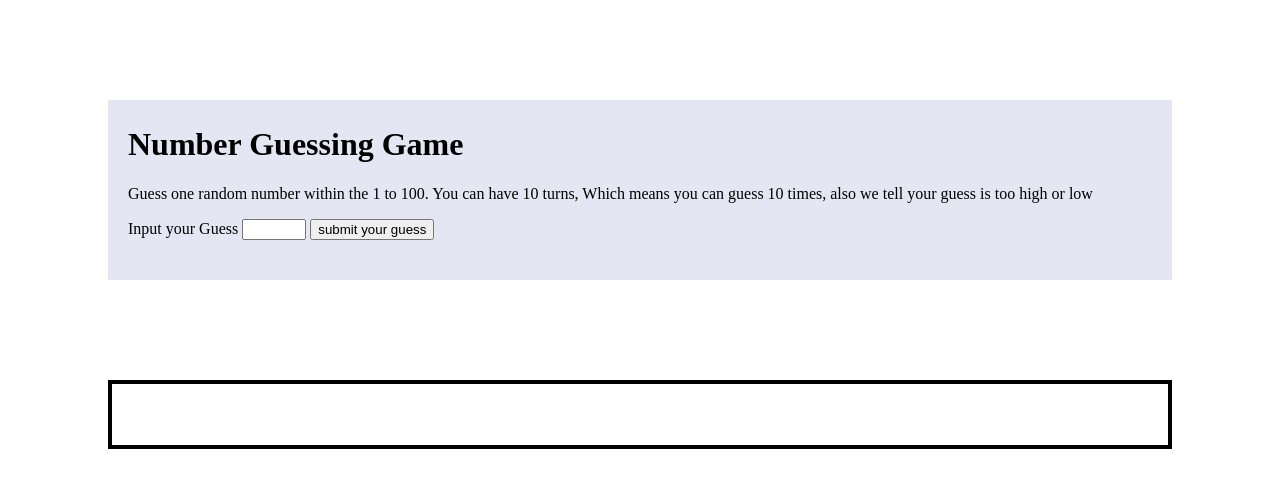
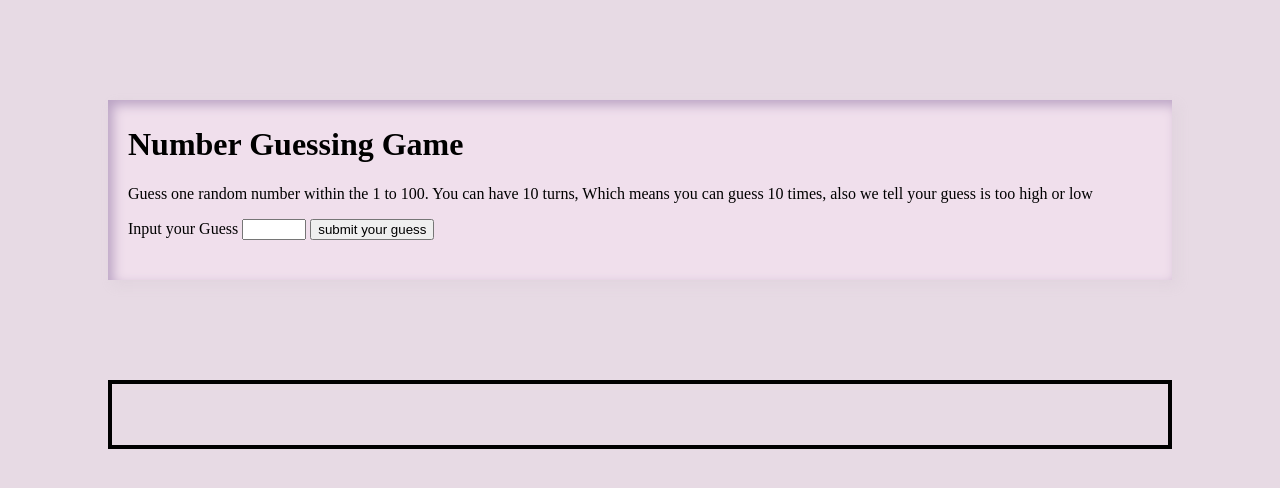
Before and after one commit to shangayu/NumGuessing_Game, a plain HTML site: page index.html in a window 1280 px wide. Drawn offline with Linux system fonts and the light colour scheme.

Commit message:
2ndUpdate

```diff
--- a/style.css
+++ b/style.css
@@ -1,6 +1,8 @@
 .work{
 align-items: center;
-    background-color: rgb(229, 229, 243);
+    background-color: rgb(240, 223, 236);
+    box-shadow:inset 5px 5px 12px #baa3c4,
+    5px 5px 12px rgba(190, 179, 192, 0.16);
     padding-top: 5px;
     padding-bottom: 40px;
     padding-left: 20px;
@@ -20,3 +22,7 @@ align-items: center;
     margin-right: 100px;
     border-style: solid;
 }
+
+body{
+    background-color: rgb(231, 218, 228);
+}
```
